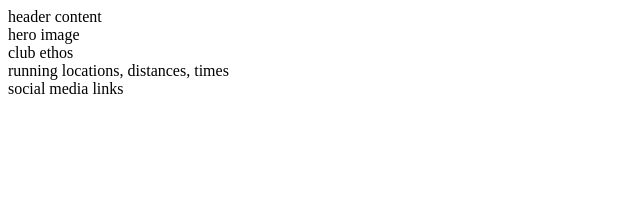
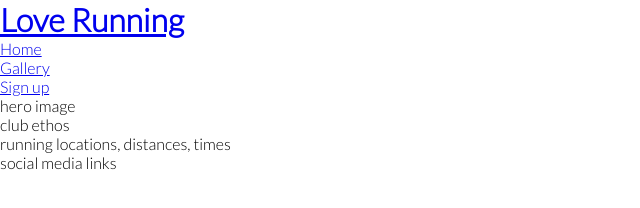
Before and after one commit to Raffa-G/Love-running, a plain HTML site: page index.html in a window 1280 px wide. Shown: the whole page, without its empty margins (0-640 px from the left). Drawn offline with Linux system fonts and the light colour scheme.

Commit message:
add google fonts

```diff
--- a/assets/css/style.css
+++ b/assets/css/style.css
@@ -0,0 +1,12 @@
+@import url('https://fonts.googleapis.com/css2?family=Lato:wght@300&family=Oswald&display=swap');
+
+* {
+    margin: 0;
+    padding: 0;
+    border: none;
+}
+
+body {
+    font-family: Lato, sans-serif;
+    font-weight: 300;
+}
--- a/index.html
+++ b/index.html
@@ -6,11 +6,28 @@
     <meta name="viewport" content="width=device-width, initial-scale=1.0">
     <meta name="description" content="Love Runnig club for runners in Dublin, Ireland">
     <meta name="keywords" content="love running, running club, Dublin, Ireland">
-    <link rel="stylesheet" href="assets/css/style.css">
+    <link rel="stylesheet" href="/assets/css/style.css">
     <title>Love Running</title>
 </head>
 <body>
-    <header>header content</header>
+    <header>
+        <a href="index.html">
+            <h1>Love Running</h1>
+        </a>
+        <nav>
+            <ul>
+                <li>
+                    <a href="index.html">Home</a>
+                </li>
+                <li>
+                    <a href="#">Gallery</a>
+                </li>
+                <li>
+                    <a href="#">Sign up</a>
+                </li>
+            </ul>
+        </nav>
+    </header>
 
     <section>hero image</section>
     <section>club ethos</section>
```
